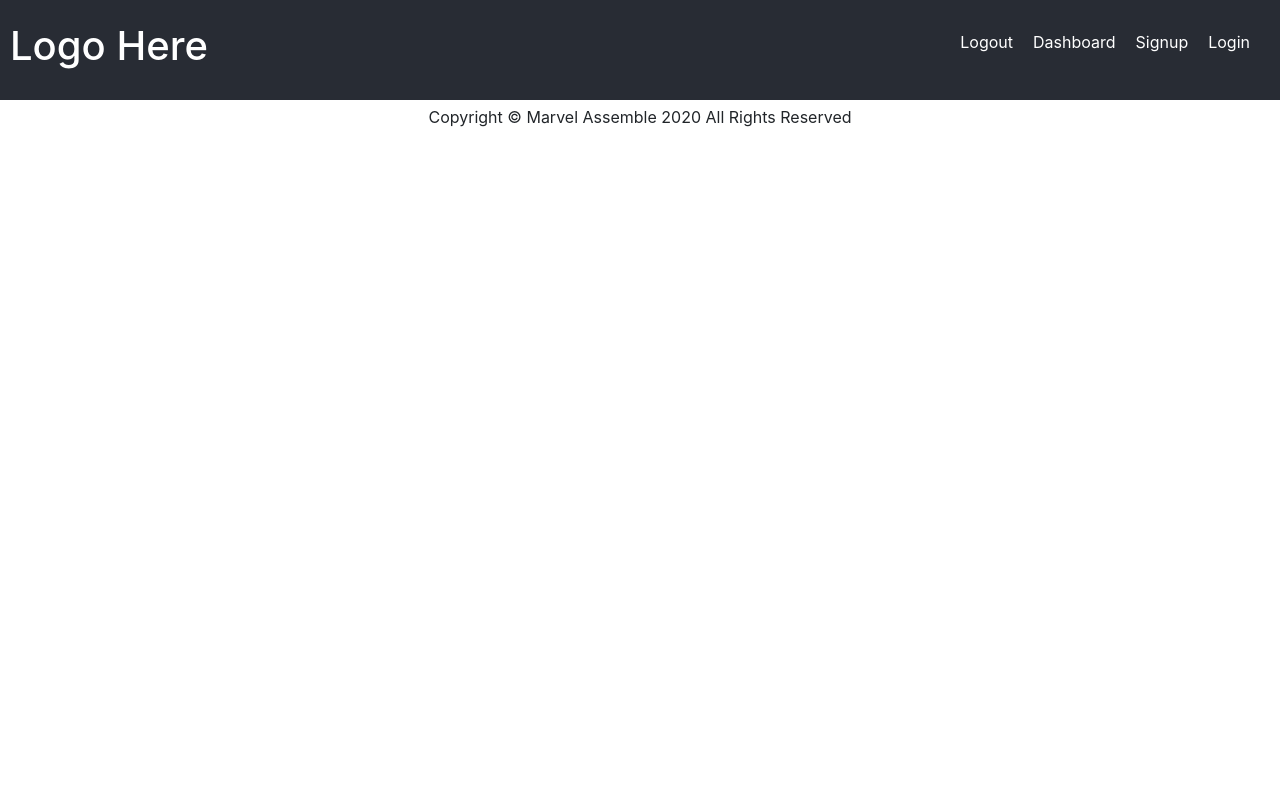
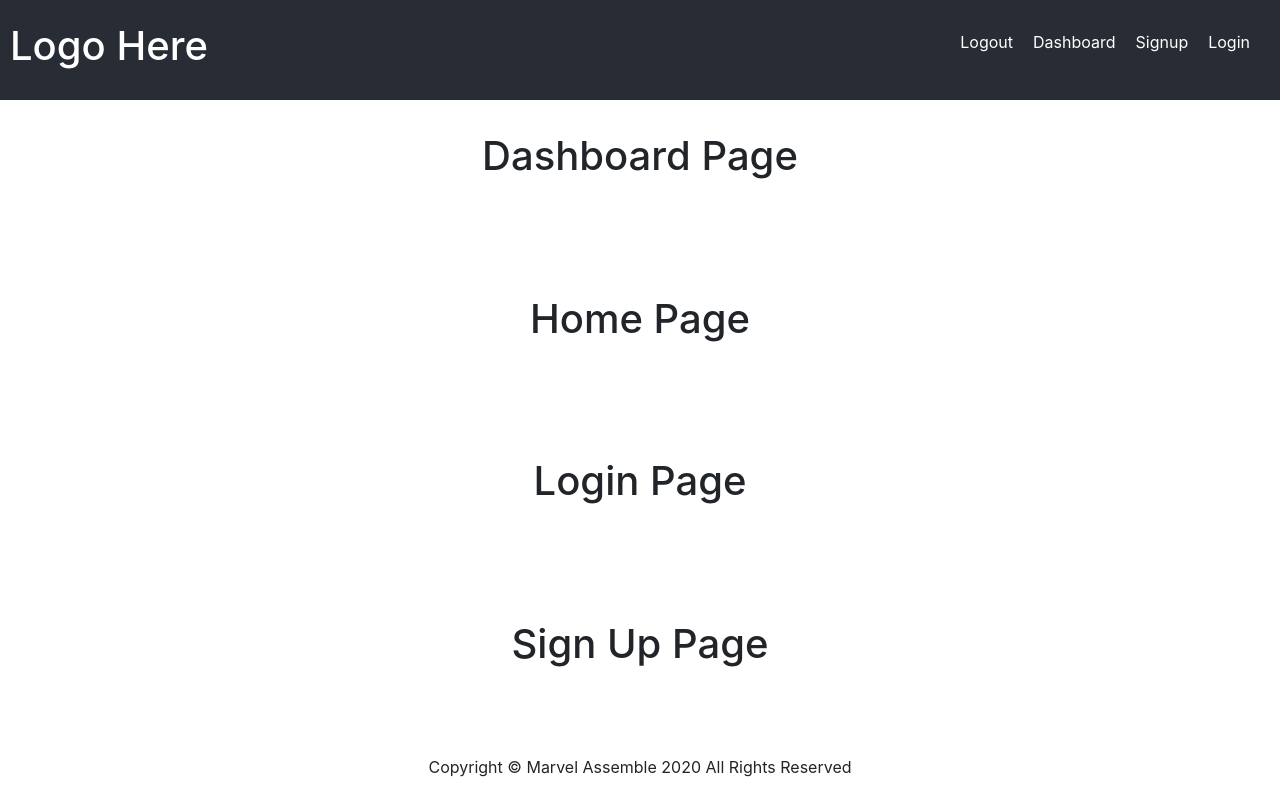
Before and after one commit to peterwgacek/marvel-assemble-frontend, a React (Create React App) app: page / in a window 1280 px wide. Built offline with nearby package versions, Linux system fonts and the light colour scheme.

Commit message:
adds pages

```diff
--- a/src/App.js
+++ b/src/App.js
@@ -2,12 +2,19 @@
 import './App.css';
 import Footer from "./components/Footer/Footer";
 import Header from "./components/Header/Header";
-
+import DashboardPage from "./pages/DashboardPage";
+import HomePage from "./pages/HomePage";
+import LoginPage from "./pages/LoginPage";
+import SignupPage from "./pages/SignupPage";
 
 function App() {
   return (
     <div className="App">
       <Header />
+      <DashboardPage />
+      <HomePage />
+      <LoginPage />
+      <SignupPage />
 
       <Footer />
     </div>
--- a/src/components/Footer/Footer.js
+++ b/src/components/Footer/Footer.js
@@ -6,7 +6,8 @@ export default function Footer(props) {
 
         <footer className="Footer">
             <p>Copyright &copy; Marvel Assemble {new Date().getFullYear()} All Rights Reserved</p>
-            {/* //Add Social Media Icons */}
+            {/* <a href="https://www.linkedin.com/in/peterwgacek/"><i class="fab fa-linkedin"></i></a>
+            <a href="https://github.com/peterwgacek"><i class="fab fa-github-square"></i></a> */}
         </footer>
 
     );
--- a/src/index.css
+++ b/src/index.css
@@ -15,3 +15,15 @@ code {
   font-family: source-code-pro, Menlo, Monaco, Consolas, 'Courier New',
     monospace;
 }
+
+.Page {
+  flex-grow: 1;
+  display: flex;
+  flex-direction: column;
+  justify-content: center;
+  align-items: center;
+}
+
+.Page>h1 {
+  margin-bottom: 50px;
+}
--- /dev/null
+++ b/src/pages/DashboardPage.js
@@ -0,0 +1,11 @@
+
+
+export default function DashboardPage(props) {
+    return (
+        <main className="Page">
+            <h1>
+                Dashboard Page
+         </h1>
+        </main>
+    );
+}
--- /dev/null
+++ b/src/pages/HomePage.js
@@ -0,0 +1,11 @@
+
+
+export default function HomePage(props) {
+    return (
+        <main className="Page">
+            <h1>
+                Home Page
+         </h1>
+        </main>
+    );
+}
--- /dev/null
+++ b/src/pages/LoginPage.js
@@ -0,0 +1,11 @@
+
+
+export default function LoginPage(props) {
+    return (
+        <main className="Page">
+            <h1>
+                Login Page
+         </h1>
+        </main>
+    );
+}
--- /dev/null
+++ b/src/pages/SignupPage.js
@@ -0,0 +1,11 @@
+
+
+export default function SignupPage(props) {
+    return (
+        <main className="Page">
+            <h1>
+                Sign Up Page
+         </h1>
+        </main>
+    );
+}
```
Also changed, not shown: 1 other file (tests, documents, lock files or other folders).
